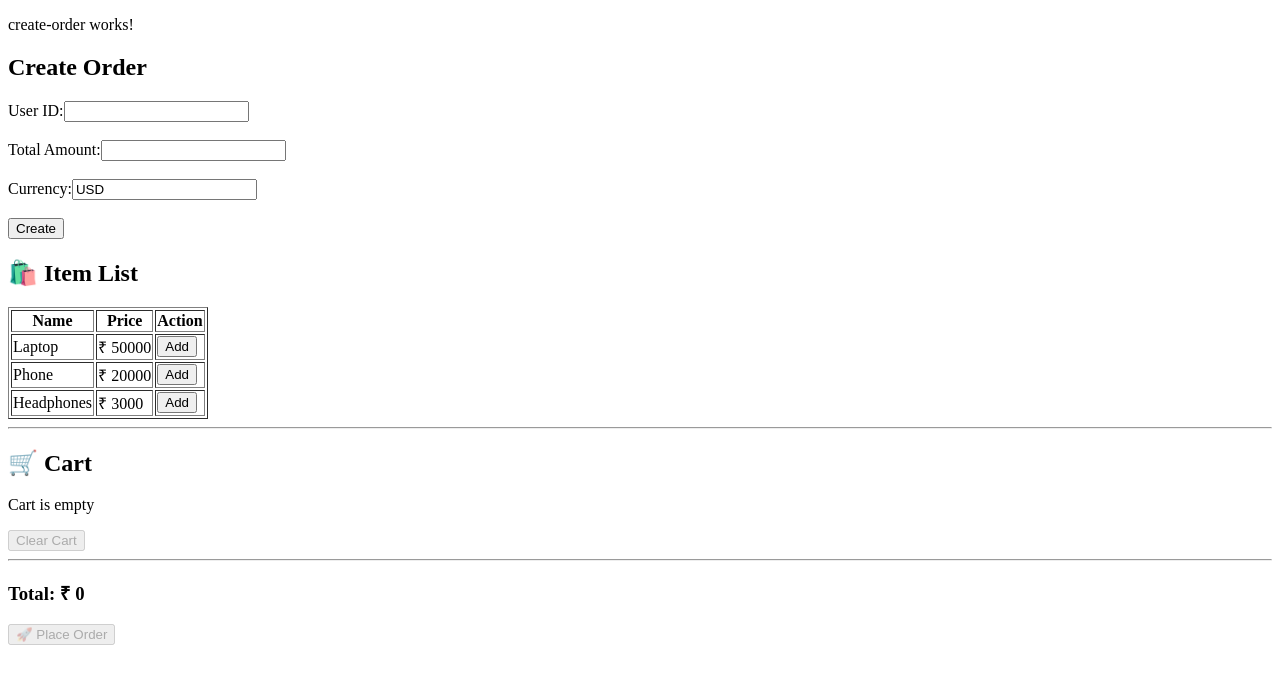
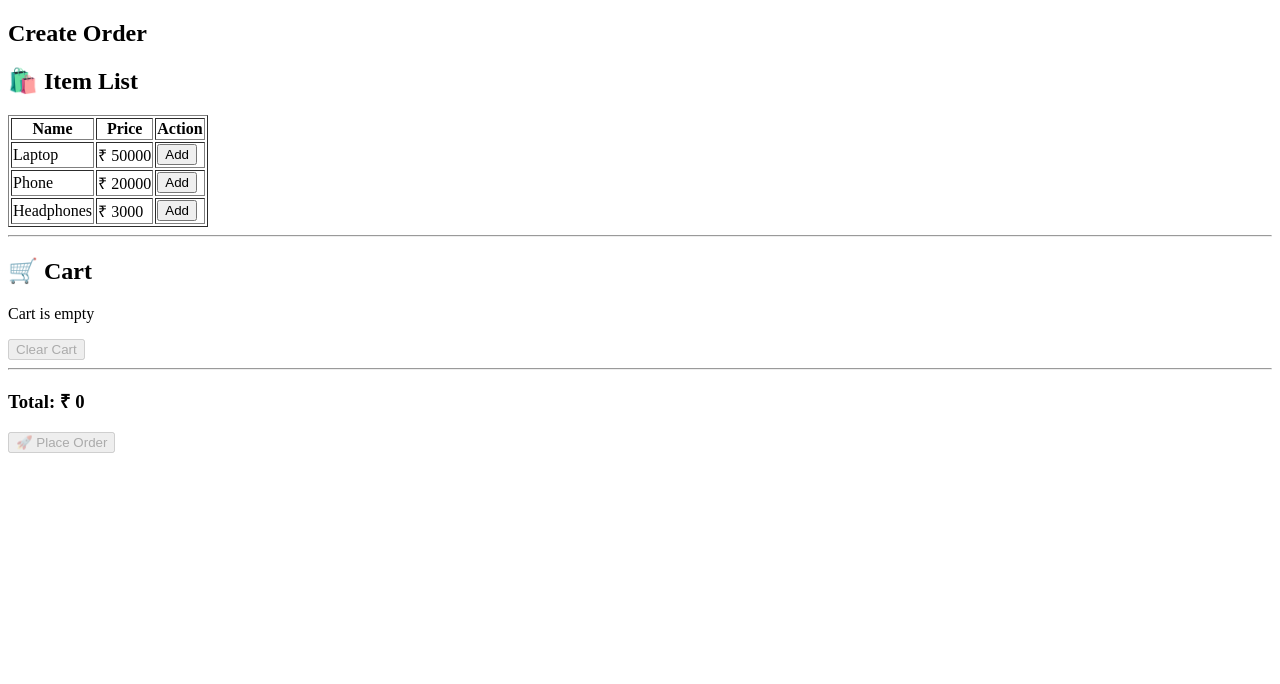
Before and after one commit to sivamaniselvaraj/order-ui, an Angular app: page /create in a window 1280 px wide. Shown: the top 684 px of the page. Built offline with nearby package versions, Linux system fonts and the light colour scheme.

Commit message:
updated the create order page

```diff
--- a/package.json
+++ b/package.json
@@ -29,6 +29,8 @@
     "@angular/forms": "^21.1.0",
     "@angular/platform-browser": "^21.1.0",
     "@angular/router": "^21.1.0",
+    "@popperjs/core": "^2.11.8",
+    "bootstrap": "^5.3.8",
     "net": "^1.0.2",
     "rxjs": "~7.8.0",
     "sockjs-client": "^1.6.1",
@@ -39,6 +41,7 @@
     "@angular/build": "^21.1.4",
     "@angular/cli": "^21.1.4",
     "@angular/compiler-cli": "^21.1.0",
+    "@angular/localize": "^21.1.0",
     "@types/stompjs": "^2.3.10",
     "jsdom": "^27.1.0",
     "typescript": "~5.9.2",
--- a/src/app/app-module.ts
+++ b/src/app/app-module.ts
@@ -1,6 +1,5 @@
 import { NgModule, provideBrowserGlobalErrorListeners } from '@angular/core';
 import { BrowserModule } from '@angular/platform-browser';
-import { FormsModule, ReactiveFormsModule } from '@angular/forms';
 import { CommonModule } from '@angular/common';
 
 import { AppRoutingModule } from './app-routing-module';
@@ -19,9 +18,7 @@ import { Dashboard } from './dashboard/dashboard';
   imports: [
     BrowserModule,
     AppRoutingModule,
-    FormsModule,
-    CommonModule,
-    ReactiveFormsModule,
+    CommonModule
   ],
   providers: [
   //   {
--- a/src/app/create-order/create-order.html
+++ b/src/app/create-order/create-order.html
@@ -1,22 +1,7 @@
-<p>create-order works!</p>
+
 <h2>Create Order</h2>
 
-<form [formGroup]="orderForm" (submit)="createOrder();">
-    <label>User ID:</label>
-    <input class="form-control" name="userId" formControlName="userId" type="number" /><br><br>
-
-    <label>Total Amount:</label>
-    <input class="form-control" formControlName="totalAmount" type="number" /><br><br>
-
-    <label>Currency:</label>
-    <input class="form-control" formControlName="currency" type="text" value="USD" /><br><br>
-
-    <button type="submit">Create</button>
-
-</form>
 <p>{{ response }}</p>
-
-
 
 <h2>🛍️ Item List</h2>
 
@@ -78,6 +63,6 @@
 
 <h3>Total: ₹ {{ getTotal() }}</h3>
 
-<button (click)="createOrder()" [disabled]="cart.length === 0">
+<button (click)="placeOrder()" [disabled]="cart.length === 0">
   🚀 Place Order
 </button>
--- a/src/app/create-order/create-order.ts
+++ b/src/app/create-order/create-order.ts
@@ -1,10 +1,10 @@
 import { Component, OnInit, OnDestroy } from '@angular/core';
 import { OrderService } from '../services/OrderService';
-import { FormControl, FormGroup, FormBuilder, Validators } from '@angular/forms';
 import { Subscription } from 'rxjs';
 import { WebSocketService } from '../services/WebSocketService';
 import { Item } from '../models/Item';
 import { CartItem } from '../models/CartItem';
+import { OrderStatus } from '../models/OrderStatus';
 
 @Component({
   selector: 'app-create-order',
@@ -16,11 +16,10 @@ import { CartItem } from '../models/CartItem';
 
 export class CreateOrder implements OnInit, OnDestroy{
 
-  orderForm: FormGroup;
+
   type: string = 'ORDER_CREATED';
   response: string = '';
 
-  orderModel = { userId: '', totalAmount:'', currency:'' };
 
   messages: string[] = [];
   private messagesSub!: Subscription;
@@ -33,15 +32,8 @@ export class CreateOrder implements OnInit, OnDestroy{
 
   cart: CartItem[] = [];
 
+  constructor(private orderService: OrderService, private wsSockjs: WebSocketService) {
 
-
-
-  constructor(private orderService: OrderService, private fBuilder: FormBuilder, private wsSockjs: WebSocketService) {
-        this.orderForm = this.fBuilder.group({
-    userId: ['', Validators.required], // control with initial value and validator
-    totalAmount: ['',  Validators.required],
-    currency: ['USD',  Validators.required]
-  });
   }
 
 
@@ -94,16 +86,17 @@ export class CreateOrder implements OnInit, OnDestroy{
   placeOrder() {
 
     const orderPayload = {
-      userId: this.orderForm.get('userId')?.value,
+      customerId: '123',
       items: this.cart,
       totalAmount: this.getTotal()
     };
 
     this.orderService.createOrder(orderPayload)
       .subscribe({
-        next: () => {
+        next: (res:any) => {
+          this.response = 'Order Created! Order #: ' + res.orderId;
+          this.clearCart() // clear cart
           alert('✅ Order placed successfully!');
-          this.cart = []; // clear cart
         },
         error: () => {
           alert('❌ Failed to place order');
@@ -139,13 +132,13 @@ export class CreateOrder implements OnInit, OnDestroy{
   //   );
   }
 
-  createOrder() {
-    this.orderService.createOrder({
-      userId: this.orderForm.get('userId')?.value
-    }).subscribe((res) => {
-      this.response = 'Order Created! Order #: ';
-    });
-  }
+  // createOrder() {
+  //   this.orderService.createOrder({
+  //     userId: 1234
+  //   }).subscribe((res) => {
+  //     this.response = 'Order Created! Order #: ';
+  //   });
+  // }
 
    resetForm() {
 
--- a/src/app/dashboard/dashboard.html
+++ b/src/app/dashboard/dashboard.html
@@ -17,10 +17,10 @@
   <tr *ngFor="let order of getOrderList()">
     <td>{{ order?.orderId }}</td>
     <td [ngStyle]="{
-        color: order.overallStatus === 'FAILED' ? 'red' :
-               order.overallStatus === 'SENT' ? 'green' : 'orange'
+        color: order.orderStatus === 'FAILED' ? 'red' :
+               order.orderStatus === 'SENT' ? 'green' : 'orange'
       }">
-      {{ order.overallStatus }}
+      {{ order.orderStatus }}
     </td>
   </tr>
 </table>
--- a/src/app/models/OrderStatus.ts
+++ b/src/app/models/OrderStatus.ts
@@ -1,4 +1,4 @@
 export interface OrderStatus {
   orderId: number;
-  overallStatus: string;
+  orderStatus: string;
 }
```
Also changed, not shown: 1 other file (tests, documents, lock files or other folders).
